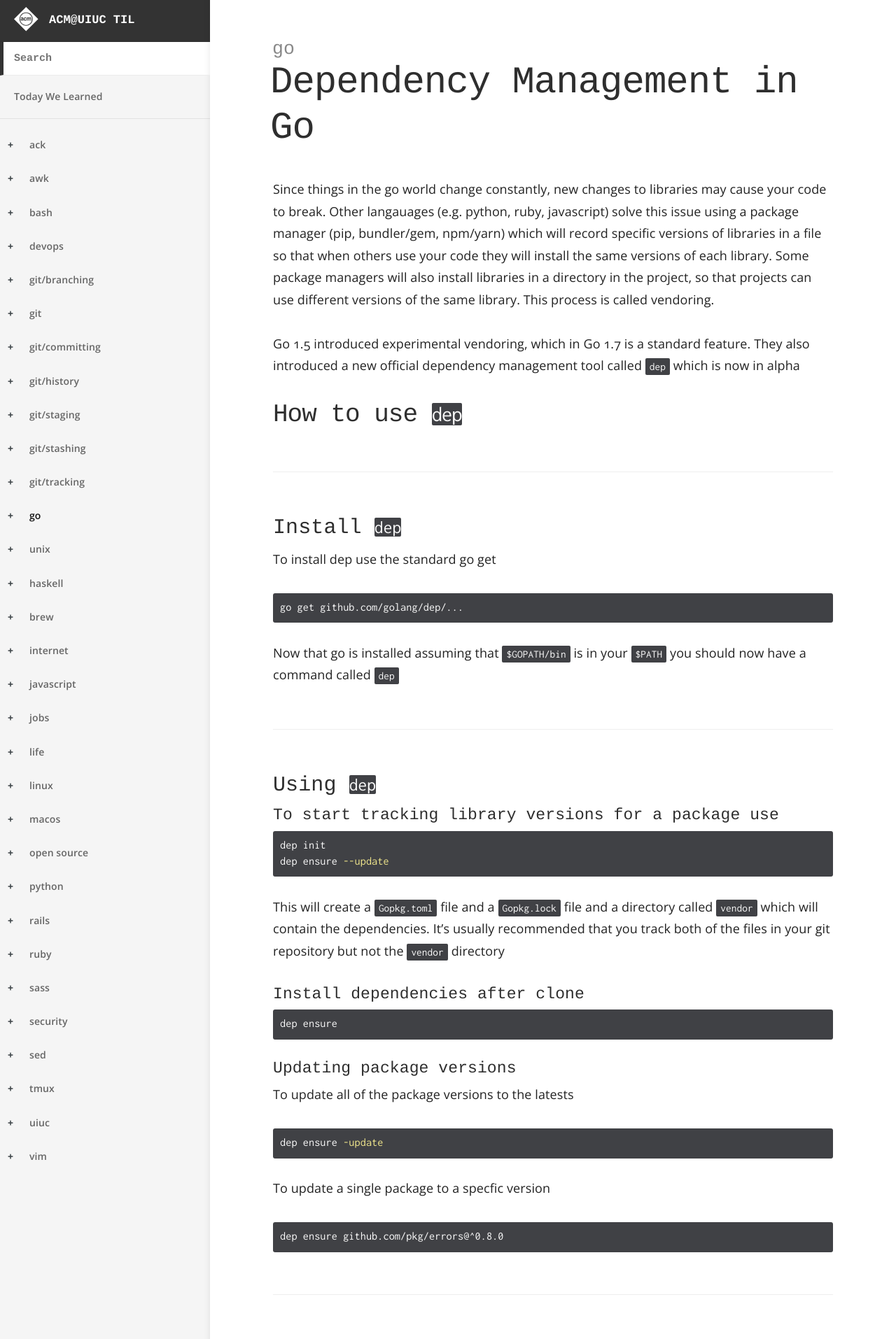
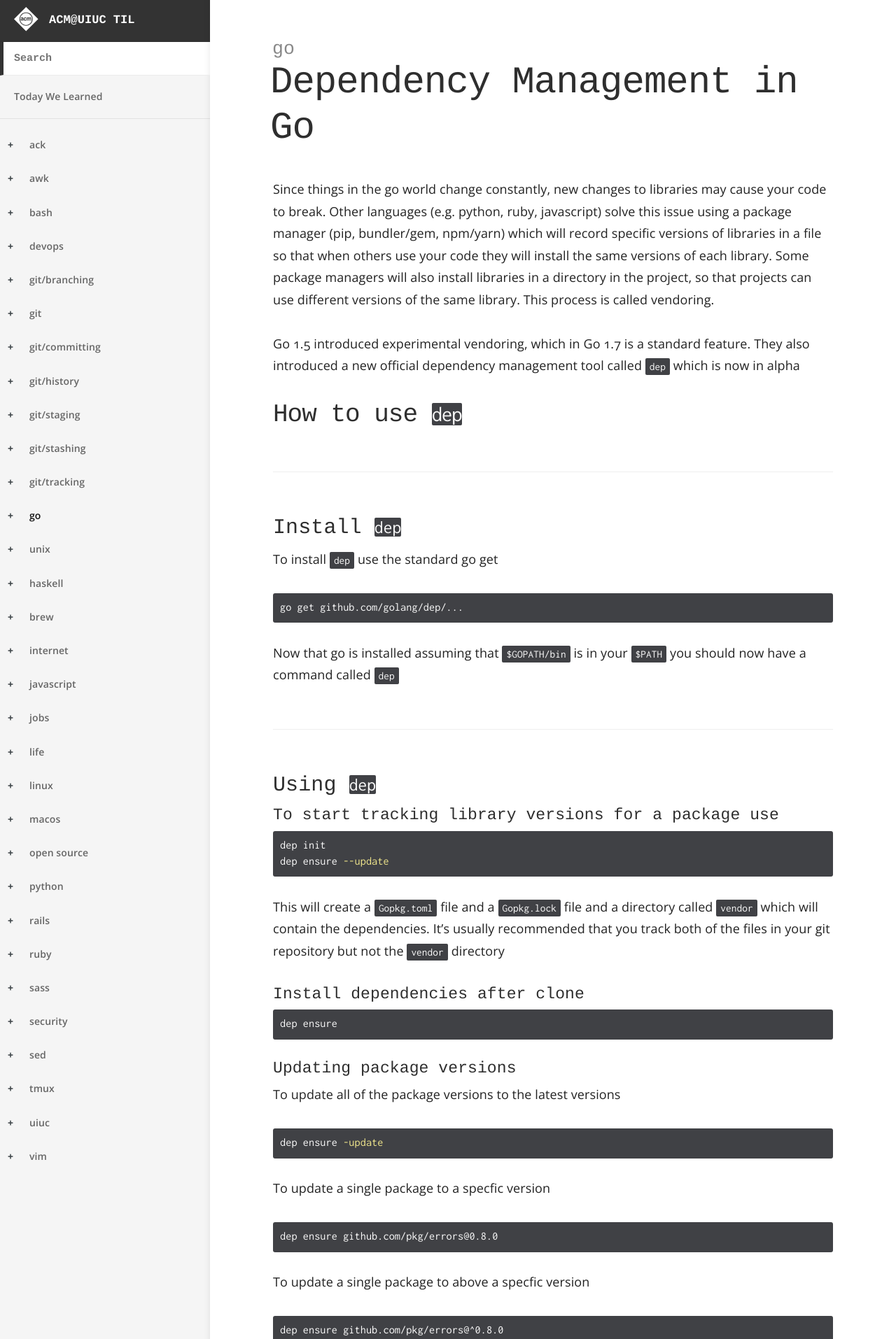
Before and after one commit to acm-uiuc/til, a Jekyll site: the page built from _til/go/dependency-management-in-go.md, in a window 1280 px wide. Shown: the top 1914 px of the page at 70% size. Built offline with Jekyll 4.4.1, drawn with Linux system fonts in a browser that asks for light colours; some of the changed text lies outside the part shown.

Commit message:
Update dependency-management-in-go.md

````diff
--- a/_til/go/dependency-management-in-go.md
+++ b/_til/go/dependency-management-in-go.md
@@ -4,7 +4,7 @@ category: go
 ---
 
 Since things in the go world change constantly, new changes to libraries may cause your code to break.
-Other langauages (e.g. python, ruby, javascript) solve this issue using a package manager (pip, bundler/gem, npm/yarn)
+Other languages (e.g. python, ruby, javascript) solve this issue using a package manager (pip, bundler/gem, npm/yarn)
 which will record specific versions of libraries in a file so that when others use your code they will
 install the same versions of each library.
 Some package managers will also install libraries in a directory in the project, so that projects can use different versions
@@ -16,7 +16,7 @@ tool called ```dep``` which is now in alpha
 ## How to use ```dep```
 
 ### Install ```dep```
-To install dep use the standard go get
+To install ```dep``` use the standard go get
 
 ```sh
 go get github.com/golang/dep/...
@@ -45,19 +45,24 @@ dep ensure
 
 #### Updating package versions
 
-To update all of the package versions to the latests
+To update all of the package versions to the latest versions
 ```sh
 dep ensure -update
 ```
 
 To update a single package to a specfic version
 ```sh
+dep ensure github.com/pkg/errors@0.8.0
+```
+
+To update a single package to above a specfic version
+```sh
 dep ensure github.com/pkg/errors@^0.8.0
 ```
-### Making your project compatable with ```dep```
-Go expects a lot of things to be setup in a particlar way.
-The way a package is referenced is by its url, just like with ``go get```
-It also uses git tags to refer to versions and those versions have soem what of an expected format v[Version number]-[Any ther message]
+### Making your project compatible with ```dep```
+Go expects a lot of things to be setup in a particular way.
+The way a package is referenced is by its url, just like with ```go get```
+It also uses git tags to refer to versions and those versions have some what of an expected format v[Version number]-[qualifier]
 For example
 ```
 v0.1.0
````
